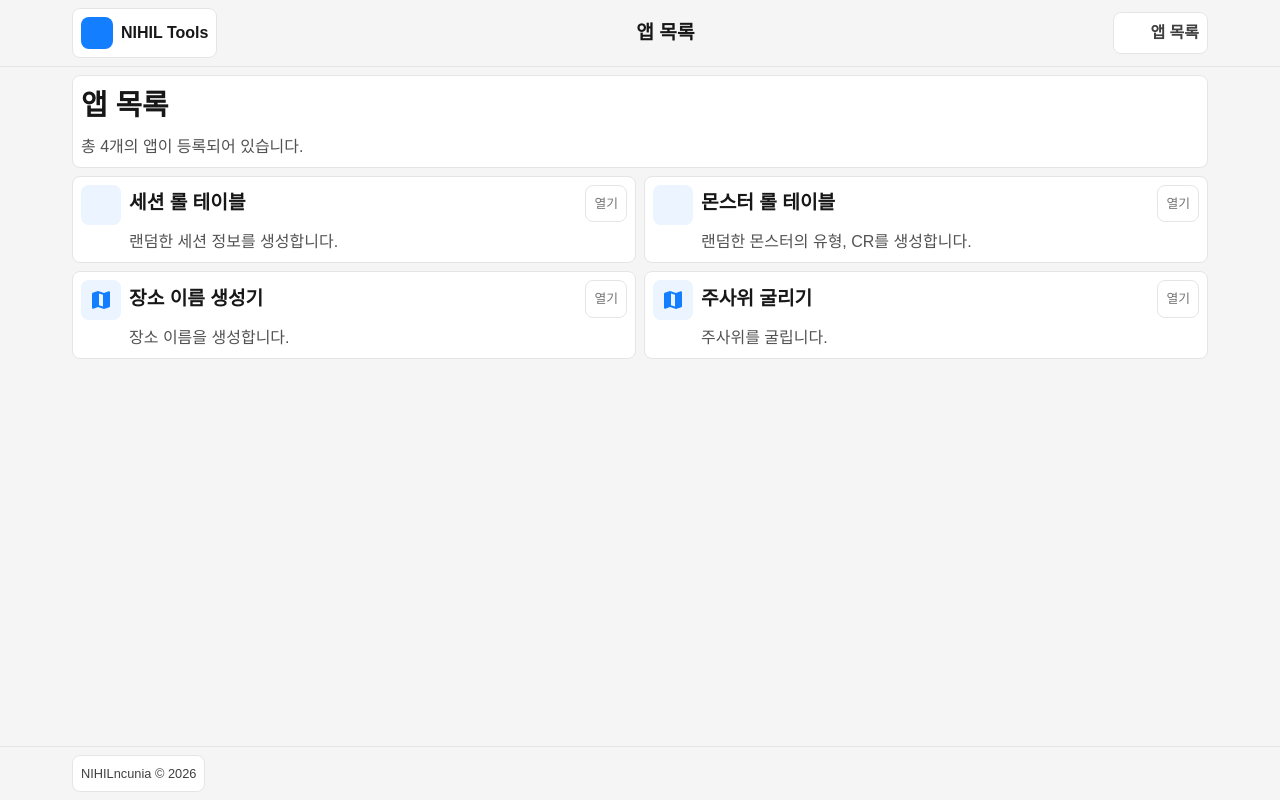
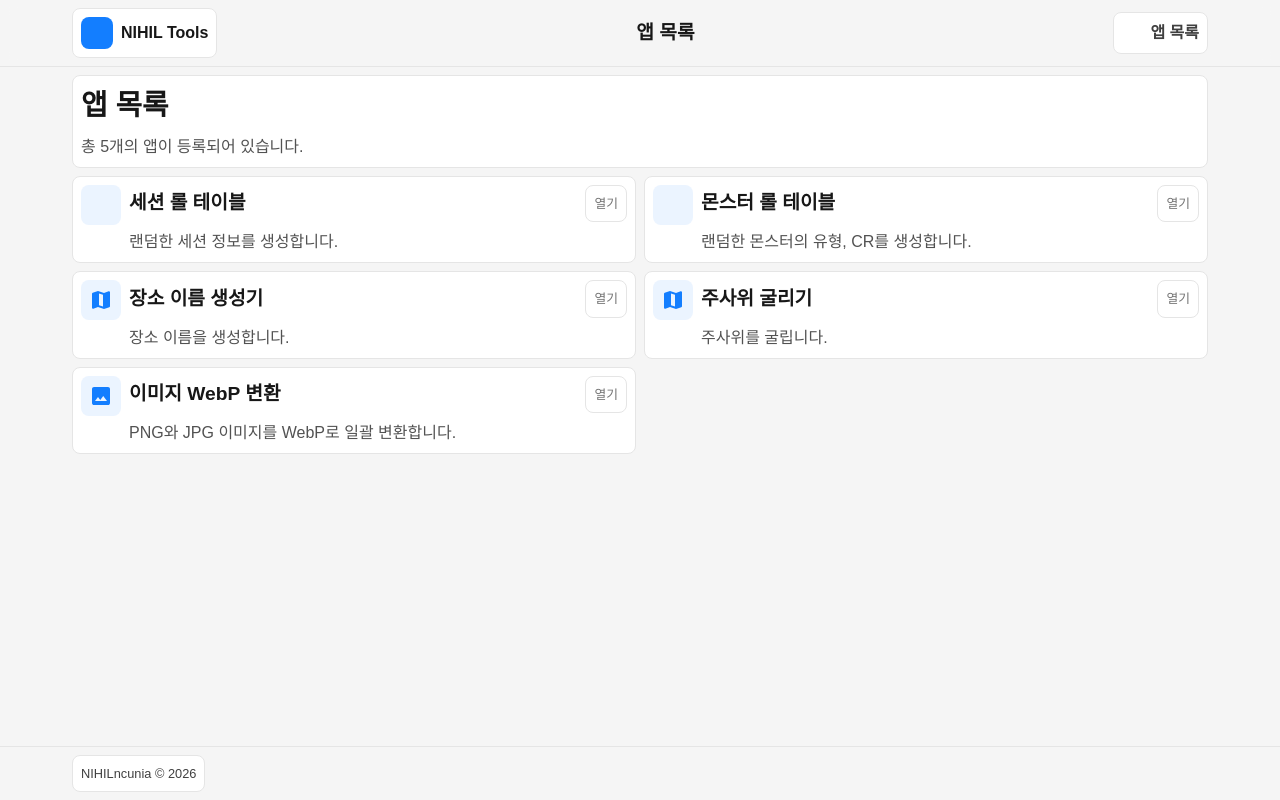
Before and after one commit to nihilapp/nihil-tools, a Nuxt app: page /apps in a window 1280 px wide. Built offline with nearby package versions, Linux system fonts and the light colour scheme; some icons are missing.

Commit message:
2026 0712 기능: WebP 변환 앱 연결

```diff
--- a/app/data/app-list.data.ts
+++ b/app/data/app-list.data.ts
@@ -30,4 +30,10 @@ export const appListData: AppListItem[] = [
     icon: 'material-symbols:map',
     url: '/dice-roller',
   },
+  {
+    name: '이미지 WebP 변환',
+    description: 'PNG와 JPG 이미지를 WebP로 일괄 변환합니다.',
+    icon: 'material-symbols:image',
+    url: '/apps/image-webp-converter',
+  },
 ];
--- /dev/null
+++ b/app/pages/apps/image-webp-converter.vue
@@ -0,0 +1,7 @@
+<script setup lang="ts">
+import ImageWebpConverter from '~/components/imageWebpConverter/ImageWebpConverter.vue';
+</script>
+
+<template>
+  <ImageWebpConverter />
+</template>
```
Also changed, not shown: 1 other file (tests, documents, lock files or other folders).
